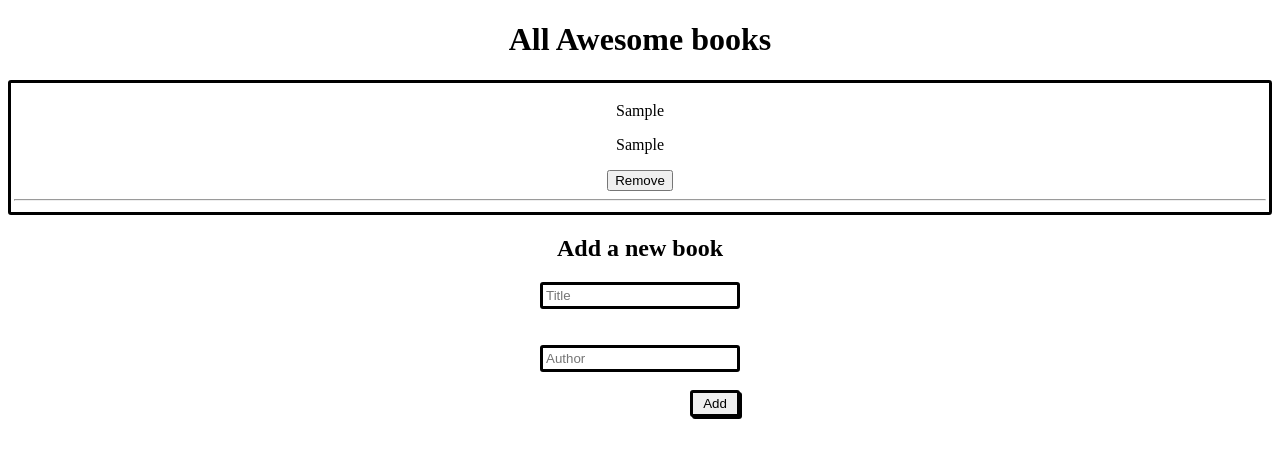
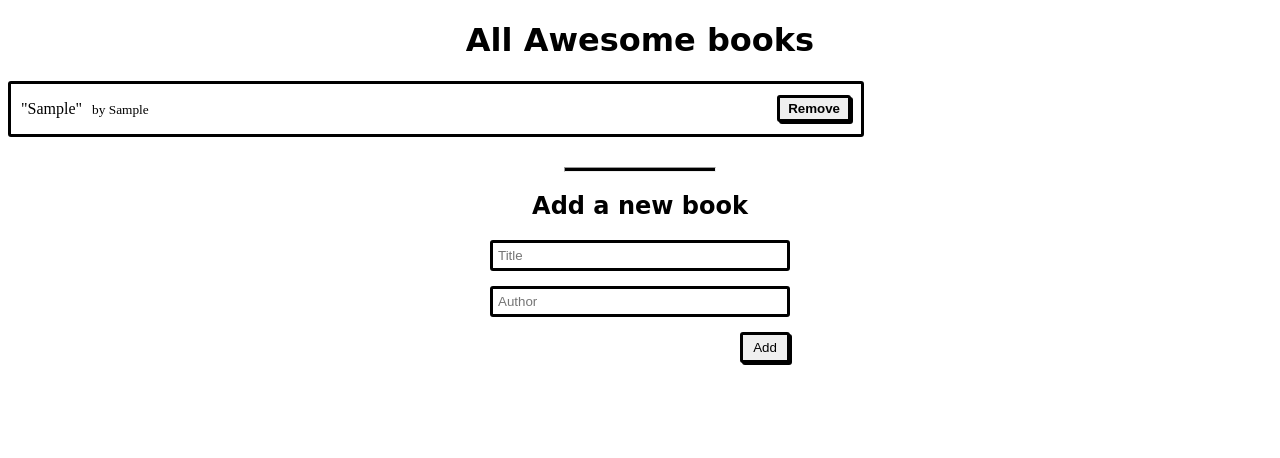
Before and after one commit to Retky/Mv-AwesomeBooks, a plain HTML site: page index.html in a window 1280 px wide. Both pictures are taken after typing "Sample", "Sample" into the empty fields and a click on the button "Add". Drawn offline with Linux system fonts and the light colour scheme.

Commit message:
Add 'books' color style

```diff
--- a/index.html
+++ b/index.html
@@ -11,13 +11,11 @@
     <section id="bookList">
     </section>
     <section>
+      <hr id="line">
       <h2>Add a new book</h2>
       <form  id="add" class="addBook" action="index.html" method="post">
         <input type="text" name="Title" value="" placeholder="Title">
-        <br>
-        <br>
         <input type="text" name="Author" value="" placeholder="Author">
-        <br>
         <input id="addBtn" type="button" name="Add" value="Add">
       </form>
     </section>
--- a/script.js
+++ b/script.js
@@ -39,7 +39,7 @@ if (localStorage.books) {
 const bookSection = document.getElementById('bookList');
 
 function clearAll() {
-  const remove = bookSection.querySelectorAll('div');
+  const remove = bookSection.querySelectorAll('.book');
   remove.forEach((book) => {
     bookSection.removeChild(book);
   });
@@ -48,21 +48,32 @@ function clearAll() {
 function displayBook() {
   clearAll();
 
+  let count = 1;
+
   bookList.list.forEach((book) => {
     const bDiv = document.createElement('div');
+    const nameDiv = document.createElement('div');
     const bTitle = document.createElement('p');
-    const bAuthor = document.createElement('p');
+    const bAuthor = document.createElement('small');
     const bBtn = document.createElement('button');
     const bLine = document.createElement('hr');
 
+    bDiv.classList.add('book');
     bTitle.innerHTML = book.title;
     bAuthor.innerHTML = book.author;
     bBtn.innerHTML = 'Remove';
 
-    bDiv.appendChild(bTitle);
-    bDiv.appendChild(bAuthor);
+    // Background flipflop
+    count += 1;
+    if (count % 2 !== 0) {
+      bDiv.classList.add('gray');
+      count = 1;
+    }
+
+    nameDiv.appendChild(bTitle);
+    nameDiv.appendChild(bAuthor);
+    bDiv.appendChild(nameDiv);
     bDiv.appendChild(bBtn);
-    bDiv.appendChild(bLine);
 
     bookSection.appendChild(bDiv);
 
@@ -82,7 +93,7 @@ const newBookEl = newBook.querySelectorAll('input');
 
 newBookEl[2].addEventListener('click', () => {
   if (newBookEl[0].value !== '' && newBookEl[1].value !== '') {
-    bookList.add(newBookEl[0].value, newBookEl[1].value);
+    bookList.add('"' + newBookEl[0].value + '"', 'by ' + newBookEl[1].value);
     displayBook();
     newBookEl[0].value = '';
     newBookEl[1].value = '';
--- a/style.css
+++ b/style.css
@@ -2,14 +2,27 @@ body {
   text-align: center;
 }
 
+h1,
+h2 {
+  font-family: Cursive;
+}
+
 #bookList {
-  padding: 3px;
   border: solid #000 3px;
   border-radius: 3px;
+  max-width: 850px;
+}
+
+#line {
+  margin-top: 30px;
+  width: 150px;
+  background: #000;
+  height: 3px;
 }
 
 #add {
-  width: 200px;
+  width: 300px;
+  gap: 15px;
   margin-left: auto;
   margin-right: auto;
   display: flex;
@@ -18,7 +31,7 @@ body {
 }
 
 #add input {
-  padding: 3px;
+  padding: 5px;
   border: solid #000 3px;
   border-radius: 3px;
 }
@@ -28,3 +41,29 @@ body {
   width: 50px;
   box-shadow: 2px 2px #000;
 }
+
+.book {
+  min-height: 30px;
+  padding: 0 10px;
+  display: flex;
+  justify-content: space-between;
+  align-items: center;
+}
+
+.book div {
+  display: flex;
+  align-items: baseline;
+  gap: 10px;
+}
+
+.book button {
+  font-weight: bold;
+  padding: 3px 8px;
+  border: solid #000 3px;
+  border-radius: 3px;
+  box-shadow: 2px 2px #000;
+}
+
+.gray {
+  background: #dde;
+}
```
